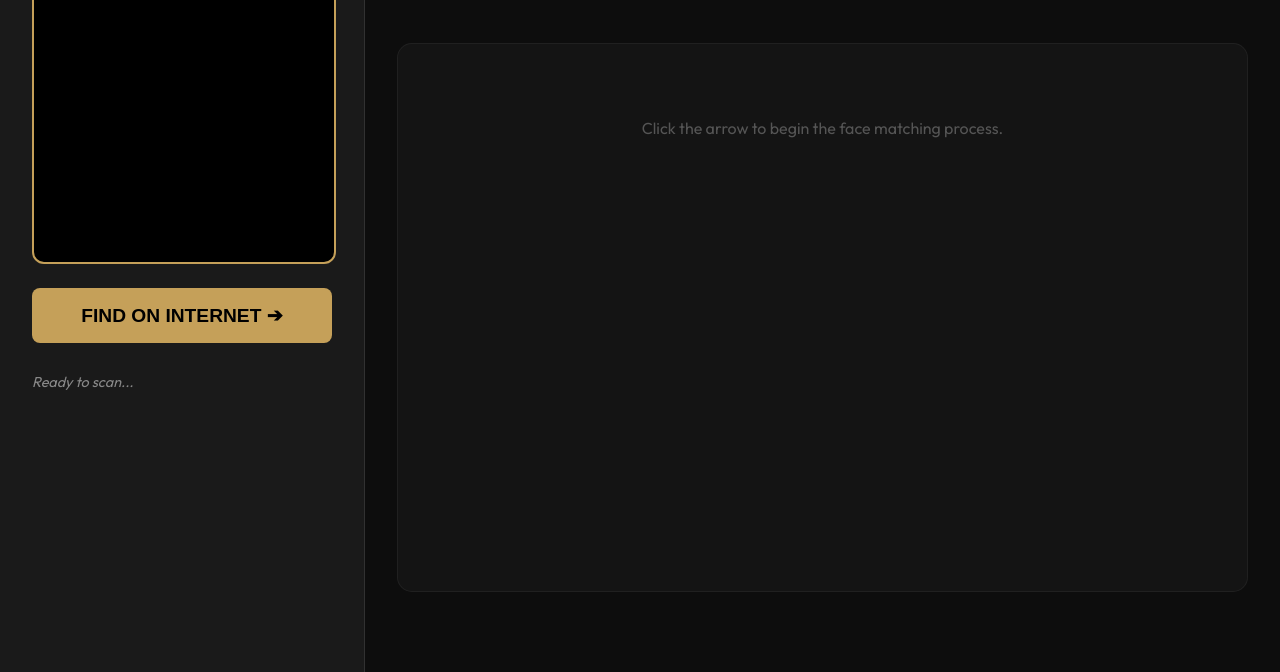
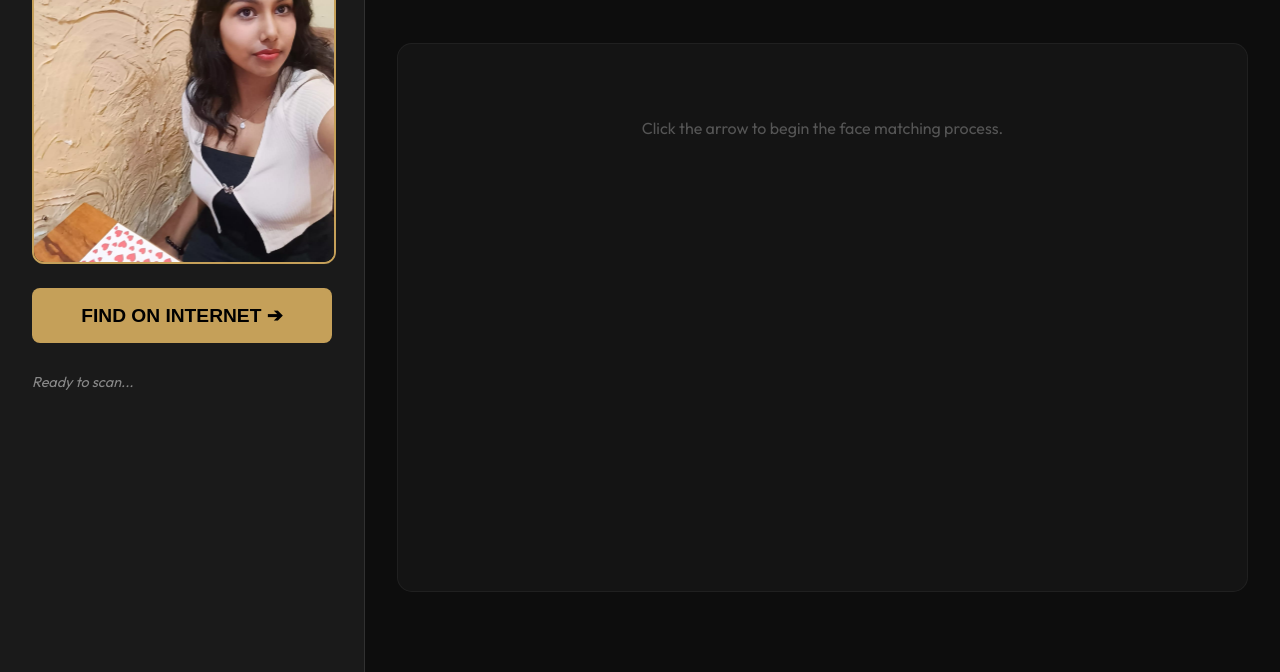
Before and after one commit to jDroid-X/Riddhi-Modeling, a plain HTML site: page Portfolio/FaceOnWeb.html in a window 1280 px wide. Shown: the part 128-800 px from the top of the page. Drawn offline with nearby package versions, Linux system fonts and the light colour scheme; the site is published under a folder, as on GitHub Pages, so addresses that start at the root find nothing.

Commit message:
Fix FaceOnWeb image display by using relative paths in HTML

```diff
--- a/Portfolio/FaceOnWeb.html
+++ b/Portfolio/FaceOnWeb.html
@@ -192,8 +192,8 @@
     <div class="sidebar">
         <h2 style="font-family: 'Playfair Display'; margin:0">REFERENCE</h2>
         <div class="ref-image-container">
-            <!-- Reference image Face.jpeg loaded from Python backend -->
-            <img src="/web_photo/Face.jpeg" alt="Reference Face">
+            <!-- Relative path for local server reliability -->
+            <img src="web_photo/Face.jpeg" alt="Reference Face">
         </div>
 
         <div class="search-controls">
```
